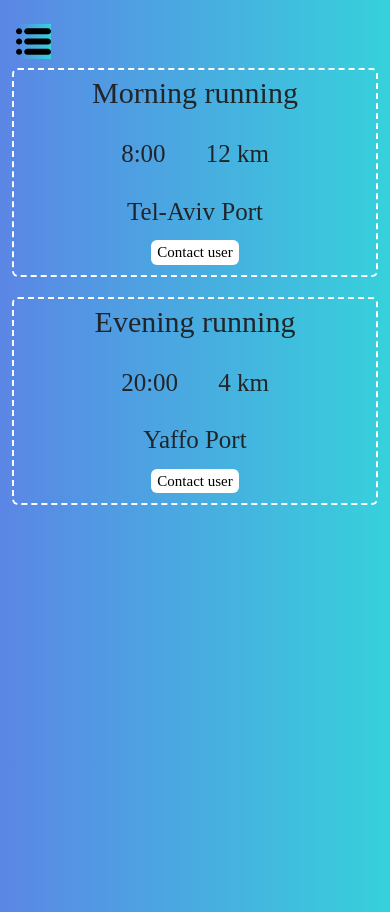
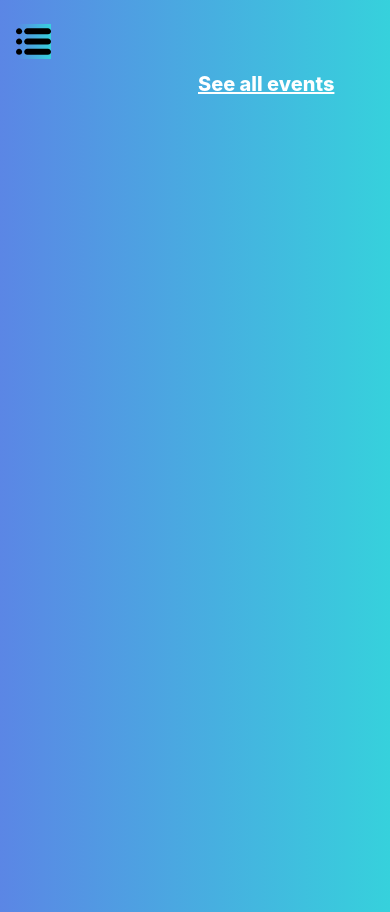
Before and after one commit to Anastasiia-kov/tinder-for-running-front-end, a React (Create React App) app: page /events in a window 390 px wide. Built offline with nearby package versions, Linux system fonts and the light colour scheme; the HTML template or start-up script is replaced by a standard one.

Commit message:
EventPage updates

```diff
--- a/src/components/CreateEventForm.jsx
+++ b/src/components/CreateEventForm.jsx
@@ -13,12 +13,15 @@ function CreateEventForm() {
         event.preventDefault()
         const userId = 'sdfdsfdsffbajhfg64tgekyfgggfsy'
         const notify = {
-            title: title,
-            time: time,
-            distance: distance,
-            speed: speed,
-            location: location
+            running: {
+                distance: [ distance ],
+                speed: speed,
+                location: location,
+                Date: time
+            },
+            title: title
         }
+        // console.log(notify)
        const response = await createEvent(userId, notify)
        console.log(response.data.notify)
     }
--- a/src/components/EventsPage.jsx
+++ b/src/components/EventsPage.jsx
@@ -20,9 +20,25 @@ const mokEvents = [
 ]
 
 function EventsPage (){
-    const [events, setEvents] = useState(mokEvents)
+    const [events, setEvents] = useState([])
+    const [myEvents, setMyEvents] = useState(true)
+    const [btnValue, setBtnValue] = useState('See all events')
+
+    const onChangeEvents = () => {
+        if (myEvents) {
+            setBtnValue('See my events')
+            setEvents(mokEvents)
+            setMyEvents(false)
+        }
+        if(!myEvents) {
+            setBtnValue('See all events')
+            setEvents([])
+            setMyEvents(true)
+        }
+    }
     return(
         <div className="container">
+            <button className="toggle-btn" onClick={onChangeEvents}>{btnValue}</button>
             <EventList events={events}></EventList>
         </div>
     )
--- a/src/css/EventsPage.css
+++ b/src/css/EventsPage.css
@@ -15,4 +15,15 @@ body {
         background: linear-gradient(to right, #5B86E5, #36D1DC);
         height: 100vh;
     }
+
+    .toggle-btn {
+        background: none;
+        border: none;
+        text-decoration: underline 2px;
+        color: white;
+        font-weight: 800;
+        font-size: 20px;
+        margin-left: 180px;
+        margin-bottom: 20px;
+    }
 }
--- a/src/lib/event.js
+++ b/src/lib/event.js
@@ -1,7 +1,7 @@
 import axios from "axios"
 import {getAuthConfig, BaseUrl} from './api'
 
-export async function createEvent (userId, notify) {
-    const response = axios.post(`${BaseUrl}/notify/${userId}`, notify)
+export async function createEvent (notify) {
+    const response = axios.post(`${BaseUrl}/notify`, notify)
     return response
 }
```
